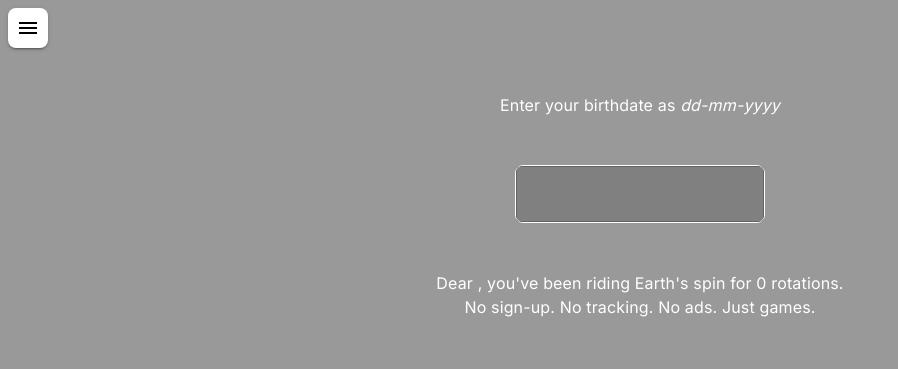
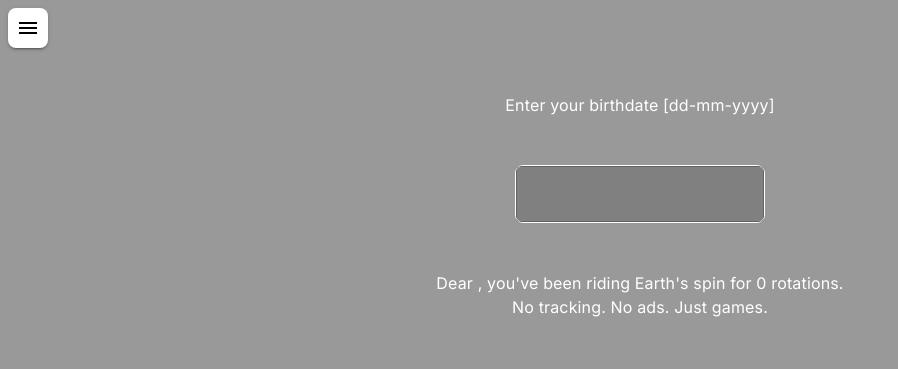
Before and after one commit to JorgeMartinezPizarro/games, a Next.js app: page /bookmarks/ in a window 1280 px wide. Shown: the top 369 px of the page, without its empty margins (0-898 px from the left). Built offline with nearby package versions, Linux system fonts and the light colour scheme; no server answers.

Commit message:
Update page.tsx

```diff
--- a/app/page.tsx
+++ b/app/page.tsx
@@ -71,7 +71,7 @@ const AgePage = () => {
           m: 4,
         }}
       >
-        <p>Enter your birthdate as <i>dd-mm-yyyy</i></p>
+        <p>Enter your birthdate [dd-mm-yyyy]</p>
 
         <TextField
           style={{ background: "grey" }}
@@ -82,7 +82,7 @@ const AgePage = () => {
         <p style={{textAlign: "center"}}>
 			Dear {displayName}, you've been riding Earth's spin for {days} rotations.
 			<br/>
-			No sign-up. No tracking. No ads. Just games.
+			No tracking. No ads. Just games.
         </p>
 
         <Box
```
